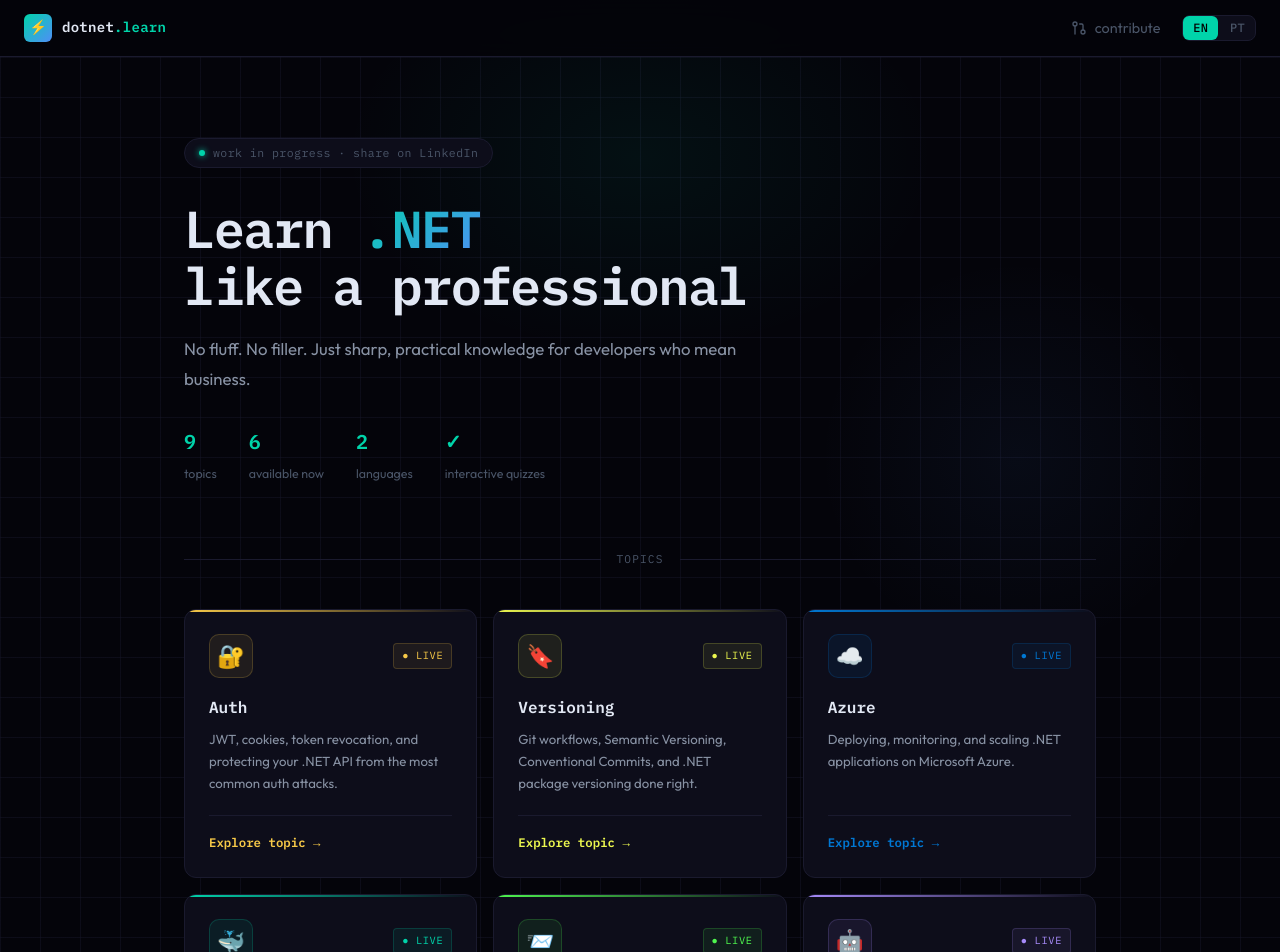
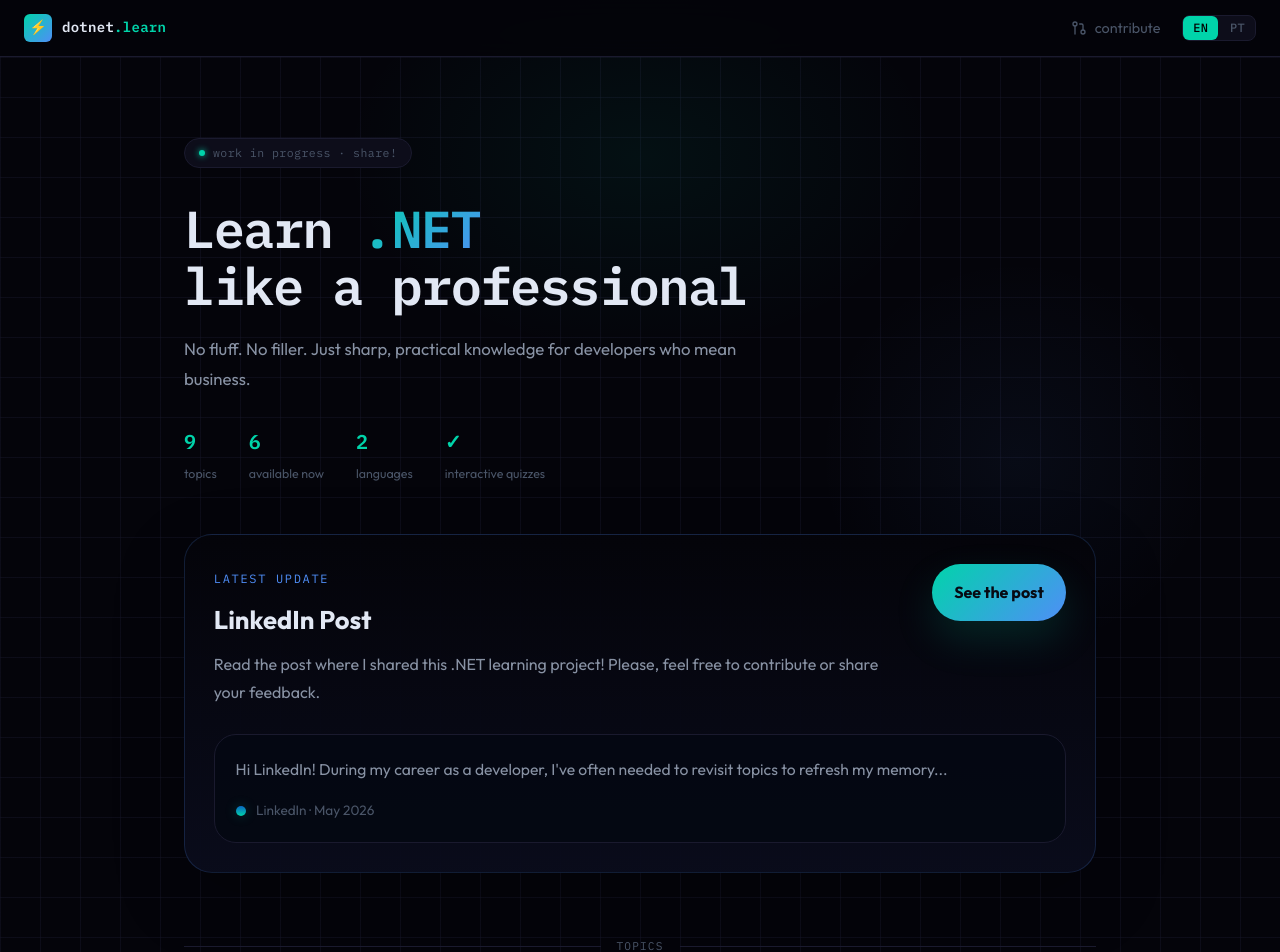
Before and after one commit to edumacielp/dotnet-learn, a Next.js app: page /en in a window 1280 px wide. Shown: the top 952 px of the page. Built offline with nearby package versions, Linux system fonts and the light colour scheme.

Commit message:
feat: add LinkedIn highlight section and translations for new content

```diff
--- a/app/[lang]/page.tsx
+++ b/app/[lang]/page.tsx
@@ -54,7 +54,7 @@
               fontFamily: 'IBM Plex Mono, monospace', fontSize: '0.72rem',
               color: 'var(--text-muted)', letterSpacing: '0.04em',
             }}>
-              {activeLang === 'pt-br' ? 'em construção · contribua no GitHub' : 'work in progress · share on LinkedIn'}
+              {activeLang === 'pt-br' ? 'em construção · contribua no GitHub' : 'work in progress · share!'}
             </span>
           </div>
 
@@ -121,6 +121,78 @@
                 </span>
               </div>
             ))}
+          </div>
+
+          {/* LinkedIn highlight */}
+          <div style={{
+            marginTop: '3rem', padding: '1.8rem', borderRadius: '28px',
+            border: '1px solid rgba(79, 142, 247, 0.18)',
+            background: 'linear-gradient(180deg, rgba(4, 4, 10, 0.95), rgba(10, 12, 28, 0.95))',
+            boxShadow: '0 25px 75px rgba(0, 0, 0, 0.2)',
+          }}>
+            <div style={{ display: 'flex', alignItems: 'flex-start', justifyContent: 'space-between', gap: '1rem', flexWrap: 'wrap' }}>
+              <div style={{ minWidth: 0 }}>
+                <span style={{
+                  display: 'inline-flex', alignItems: 'center', gap: '0.5rem',
+                  fontFamily: 'IBM Plex Mono, monospace', fontSize: '0.75rem',
+                  letterSpacing: '0.14em', textTransform: 'uppercase',
+                  color: 'var(--accent-secondary)',
+                }}>
+                  {t.home.linkedin.label}
+                </span>
+                <h2 style={{
+                  marginTop: '0.85rem', fontSize: '1.6rem', lineHeight: 1.15,
+                  fontWeight: 700, color: 'var(--text-primary)',
+                  maxWidth: '680px',
+                }}>
+                  {t.home.linkedin.title}
+                </h2>
+                <p style={{
+                  marginTop: '1rem', maxWidth: '680px',
+                  color: 'var(--text-secondary)', fontSize: '1rem', lineHeight: 1.75,
+                }}>
+                  {t.home.linkedin.description}
+                </p>
+              </div>
+              <a
+                href="https://www.linkedin.com/posts/edumacielp_ol%C3%A1-linkedin-durante-minha-carreira-como-ugcPost-7464730256097124352-cg5X/?utm_source=share&utm_medium=member_desktop&rcm=ACoAAEDP0eQB7DZLHstGqgINSKU8U4UhZHQ1hAY"
+                target="_blank"
+                rel="noreferrer"
+                style={{
+                  display: 'inline-flex', alignItems: 'center', justifyContent: 'center',
+                  padding: '0.95rem 1.4rem', borderRadius: '999px',
+                  background: 'linear-gradient(135deg, var(--accent-primary), var(--accent-secondary))',
+                  color: '#070a13', fontWeight: 700, textDecoration: 'none',
+                  boxShadow: '0 18px 40px rgba(0, 212, 170, 0.15)',
+                  whiteSpace: 'nowrap',
+                }}
+              >
+                {t.home.linkedin.cta}
+              </a>
+            </div>
+
+            <div style={{
+              marginTop: '1.75rem', padding: '1.25rem 1.3rem', borderRadius: '22px',
+              background: 'rgba(5, 8, 18, 0.95)', border: '1px solid var(--border)',
+            }}>
+              <p style={{
+                color: 'var(--text-secondary)', fontSize: '0.98rem', lineHeight: 1.8,
+              }}>
+                {t.home.linkedin.quote}
+              </p>
+              <div style={{
+                marginTop: '1rem', display: 'flex', alignItems: 'center', gap: '0.65rem',
+                color: 'var(--text-muted)', fontSize: '0.85rem',
+              }}>
+                <span style={{
+                  width: '10px', height: '10px', borderRadius: '999px',
+                  background: 'linear-gradient(180deg, #0a66c2, #00d4aa)',
+                  boxShadow: '0 0 12px rgba(0, 212, 170, 0.25)',
+                  display: 'inline-block',
+                }} />
+                <span>LinkedIn · May 2026</span>
+              </div>
+            </div>
           </div>
         </div>
 
--- a/lib/i18n.ts
+++ b/lib/i18n.ts
@@ -11,6 +11,13 @@
       subtitle: 'No fluff. No filler. Just sharp, practical knowledge for developers who mean business.',
       explore: 'Explore topic',
       comingSoon: 'Coming soon',
+      linkedin: {
+        label: 'Latest update',
+        title: 'LinkedIn Post',
+        description: 'Read the post where I shared this .NET learning project! Please, feel free to contribute or share your feedback.',
+        quote: 'Hi LinkedIn! During my career as a developer, I\'ve often needed to revisit topics to refresh my memory...',
+        cta: 'See the post',
+      },
     },
     topic: {
       tableOfContents: 'On this page',
@@ -49,6 +56,13 @@
       subtitle: 'Sem enrolação. Só conhecimento prático e afiado para devs que levam a sério.',
       explore: 'Explorar tópico',
       comingSoon: 'Em breve',
+      linkedin: {
+        label: 'Latest update',
+        title: 'Post no LinkedIn',
+        description: 'Veja o post onde compartilhei este projeto .NET! Por favor, sinta-se à vontade para contribuir ou compartilhar seu feedback.',
+        quote: 'Olá LinkedIn! Durante minha carreira como desenvolvedor, muitas vezes precisei voltar a estudar tópicos para refrescar a memória...',
+        cta: 'Ver o post',
+      },
     },
     topic: {
       tableOfContents: 'Nesta página',
--- a/types/index.ts
+++ b/types/index.ts
@@ -48,6 +48,13 @@
     subtitle: string;
     explore: string;
     comingSoon: string;
+    linkedin: {
+      label: string;
+      title: string;
+      description: string;
+      quote: string;
+      cta: string;
+    };
   };
   topic: {
     tableOfContents: string;
```
